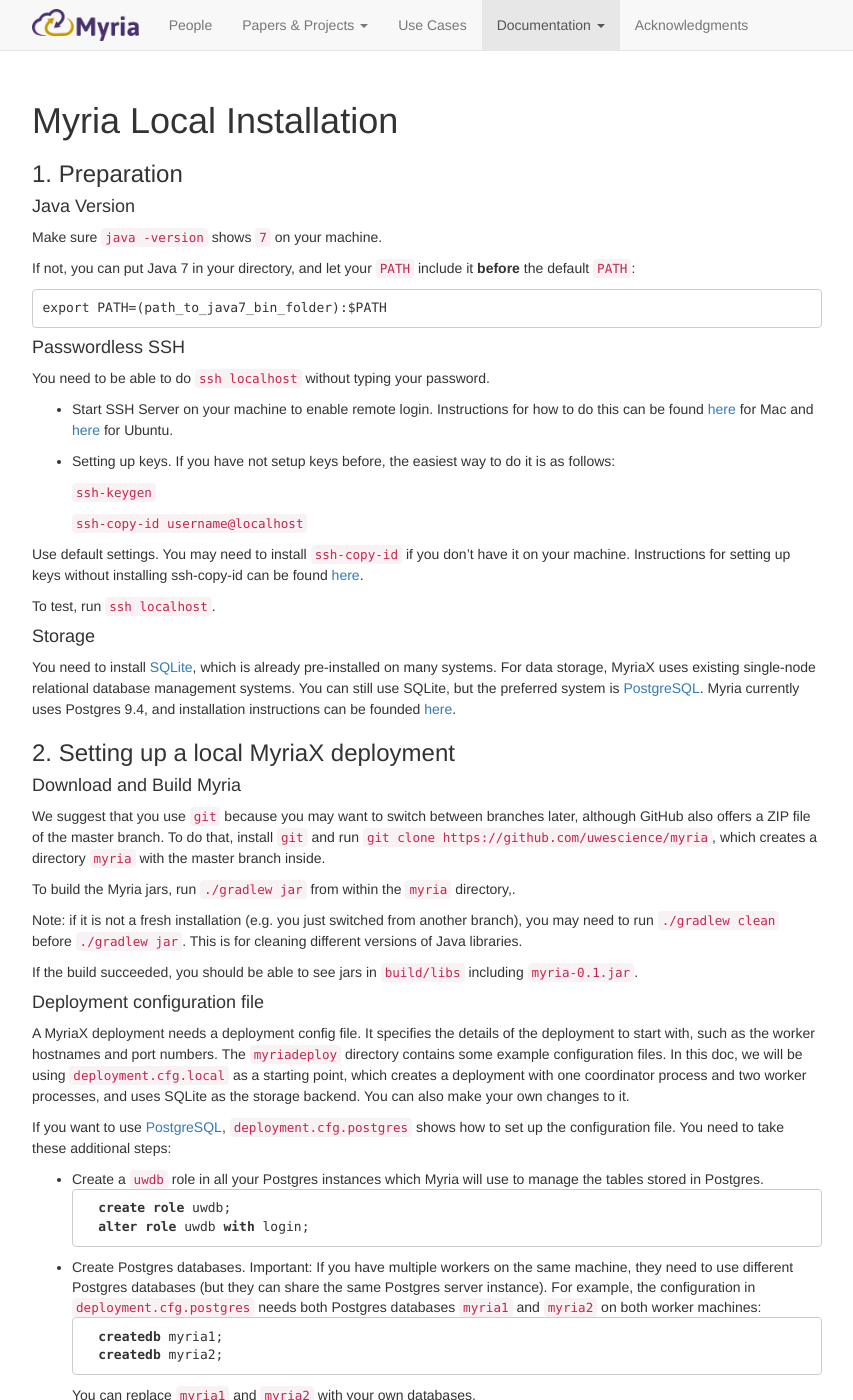
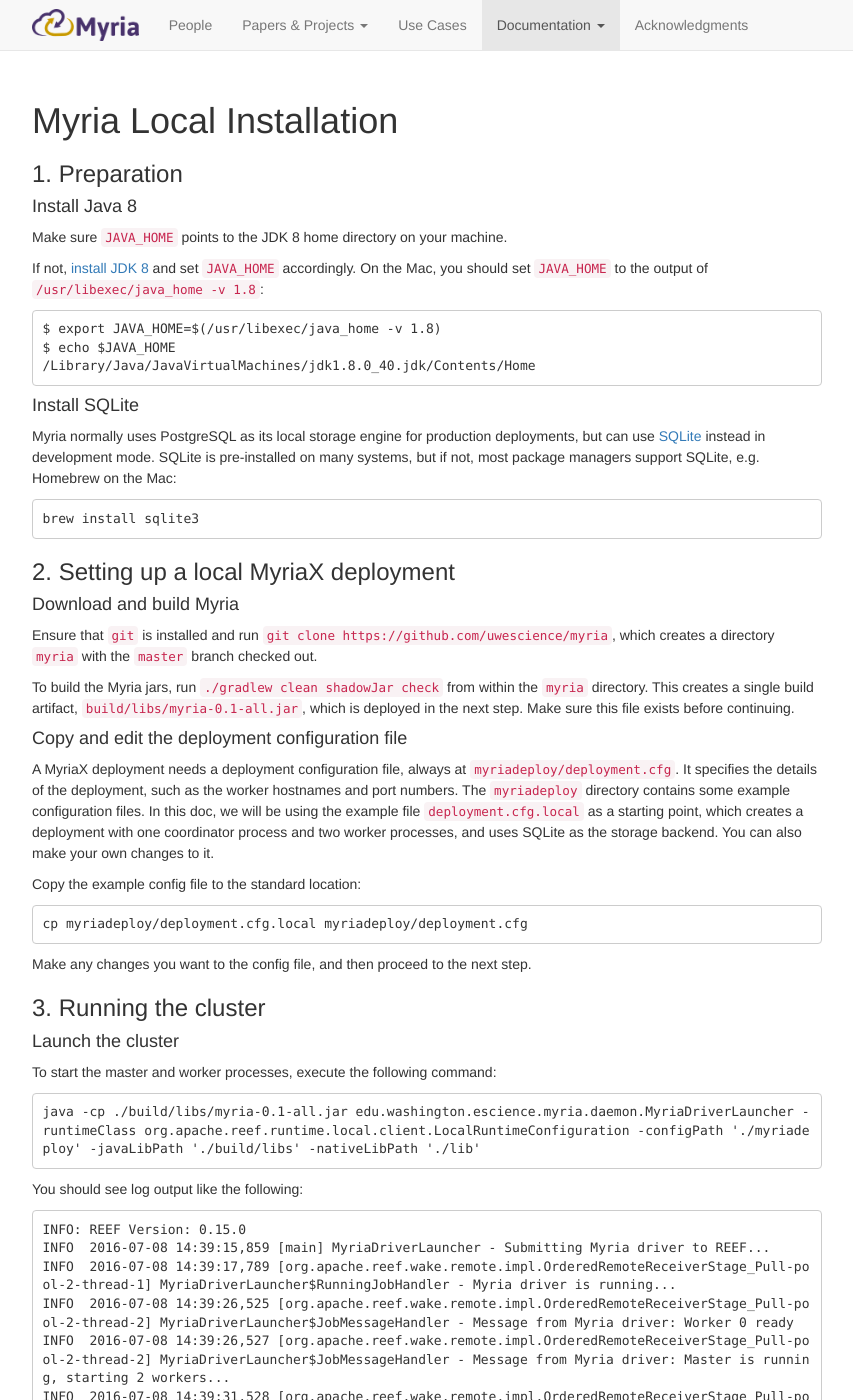
Before and after one commit to uwescience/myria-website, a Jekyll site: the page built from docs/myriax/index.markdown, in a window 1280 px wide and 1400 px high. Shown: the whole window, without its empty margins (213-1066 px from the left). Built offline with Jekyll 4.4.1, drawn with Linux system fonts in a browser that asks for light colours; nearby versions of some CDN libraries; Markdown is read by kramdown in place of the engine named in the settings; some of the changed text lies outside the part shown.

Commit message:
Update for REEF port

````diff
--- a/docs/myriax/index.markdown
+++ b/docs/myriax/index.markdown
@@ -10,151 +10,99 @@
 
 ### 1. Preparation
 
-#### Java Version
+#### Install Java 8
 
-Make sure `java -version` shows `7` on your machine.
+Make sure `JAVA_HOME` points to the JDK 8 home directory on your machine.
 
-If not, you can put Java 7 in your directory, and let your `PATH` include it **before** the default `PATH`:
+If not, [install JDK 8](http://www.oracle.com/technetwork/java/javase/downloads/jdk8-downloads-2133151.html) and set `JAVA_HOME` accordingly. On the Mac, you should set `JAVA_HOME` to the output of `/usr/libexec/java_home -v 1.8`:
 
-    export PATH=(path_to_java7_bin_folder):$PATH
+```
+$ export JAVA_HOME=$(/usr/libexec/java_home -v 1.8)
+$ echo $JAVA_HOME
+/Library/Java/JavaVirtualMachines/jdk1.8.0_40.jdk/Contents/Home
+```
 
-#### Passwordless SSH
+#### Install SQLite
 
-You need to be able to do `ssh localhost` without typing your password.
+Myria normally uses PostgreSQL as its local storage engine for production deployments, but can use [SQLite](http://www.sqlite.org/) instead in development mode. SQLite is pre-installed on many systems, but if not, most package managers support SQLite, e.g. Homebrew on the Mac:
 
- - Start SSH Server on your machine to enable remote login. Instructions
-for how to do this can be found [here](http://osxdaily.com/2011/09/30/remote-login-ssh-server-mac-os-x/) for Mac
-and [here](https://help.ubuntu.com/community/SSH/OpenSSH/Configuring) for Ubuntu.
-
- - Setting up keys. If you have not setup keys before, the easiest way to do it is as follows:
-
-    `ssh-keygen`
-
-    `ssh-copy-id username@localhost`
-
-Use default settings. You may need to install `ssh-copy-id` if you don't have it on your machine.
-Instructions for setting up keys without installing ssh-copy-id can be found [here](http://osxdaily.com/2012/05/25/how-to-set-up-a-password-less-ssh-login/).
-
-To test, run `ssh localhost`.
-
-#### Storage
-
-You need to install [SQLite](http://www.sqlite.org/), which is already pre-installed on many systems.
-For data storage, MyriaX uses existing single-node relational database management systems.
-You can still use SQLite, but the preferred system is [PostgreSQL](http://www.postgresql.org/).
-Myria currently uses Postgres 9.4, and installation instructions can be founded [here](http://www.postgresql.org/download/).
+```
+brew install sqlite3
+```
 
 ### 2. Setting up a local MyriaX deployment
 
-#### Download and Build Myria
+#### Download and build Myria
 
-We suggest that you use `git` because you may want to switch between branches later, although GitHub also offers a ZIP file of the master branch.
-To do that, install `git` and run `git clone https://github.com/uwescience/myria`,
-which creates a directory `myria` with the master branch inside.
+Ensure that `git` is installed and run `git clone https://github.com/uwescience/myria`,
+which creates a directory `myria` with the `master` branch checked out.
 
-To build the Myria jars, run `./gradlew jar` from within the `myria` directory,.
+To build the Myria jars, run `./gradlew clean shadowJar check` from within the `myria` directory. This creates a single build artifact, `build/libs/myria-0.1-all.jar`, which is deployed in the next step. Make sure this file exists before continuing.
 
-Note: if it is not a fresh installation (e.g. you just switched from another branch),
-you may need to run `./gradlew clean` before `./gradlew jar`. This is for cleaning different versions of Java libraries.
+#### Copy and edit the deployment configuration file
 
-If the build succeeded, you should be able to see jars in `build/libs` including `myria-0.1.jar`.
+A MyriaX deployment needs a deployment configuration file, always at `myriadeploy/deployment.cfg`. It specifies the details of the
+deployment, such as the worker hostnames and port numbers.
+The `myriadeploy` directory contains some example configuration files.
+In this doc, we will be using the example file `deployment.cfg.local` as a starting point, which creates a deployment with one coordinator process and two worker processes, and uses SQLite as the storage backend. You can also make your own changes to it.
 
-#### Deployment configuration file
+Copy the example config file to the standard location:
 
-A MyriaX deployment needs a deployment config file. It specifies the details of the
-deployment to start with, such as the worker hostnames and port numbers.
-The `myriadeploy` directory contains some example configuration files.
-In this doc, we will be using `deployment.cfg.local` as a starting point, which creates
-a deployment with one coordinator process and two worker processes, and uses
-SQLite as the storage backend. You can also make your own changes to it.
+```
+cp myriadeploy/deployment.cfg.local myriadeploy/deployment.cfg
+```
 
-If you want to use [PostgreSQL](www.postgresql.org),
-`deployment.cfg.postgres` shows how to set up the configuration file.
-You need to take these additional steps:
-
-- Create a `uwdb` role in all your Postgres instances which Myria will use to manage the
-tables stored in Postgres.
-    ```sql
-    create role uwdb;
-    alter role uwdb with login;
-    ```
-
-- Create Postgres databases. Important: If you have multiple workers
-on the same machine, they need to use different Postgres databases
-(but they can share the same Postgres server instance). For example,
-the configuration in `deployment.cfg.postgres` needs both Postgres
-databases `myria1` and `myria2` on both worker machines:
-    ```sql
-    createdb myria1;
-    createdb myria2;
-    ```
-You can replace `myria1` and `myria2` with your own databases.
-
-- (Optional) Should you wish Myria to connect via an alternate port, add the
-following key/value pair to the `[deployment]` section of your Myria deployment file:
-    ```
-    database_port = [custom_port_number]
-    ```
+Make any changes you want to the config file, and then proceed to the next step.
 
 ### 3. Running the cluster
 
-#### Setup the working directories and catalogs
-
-The following commands are located in the `myriadeploy` directory:
-
-    cd myriadeploy
-
-Before we can launch the cluster and run queries, we need to setup the catalog and
-the working directories. These initialization steps are automated and executed by the `setup_cluster.py` script.
-
-To initialize (or re-initialize) a new Myria cluster configuration, execute the following command:
-
-    ./setup_cluster.py deployment.cfg.local --clean-catalog
-
-This will create the catalog and the working directories in `/tmp/myria/twoNodeLocalParallel".
-Notice that this **overwrites** the catalogs: all information about previously ingested relations will be removed.
-If you only want to update the jars without losing information in the catalog, run:
-
-    ./setup_cluster.py deployment.cfg.local
-
 #### Launch the cluster
 
-To start the master and the worker processes, execute the following command
+To start the master and worker processes, execute the following command:
 
-    ./launch_cluster.sh deployment.cfg.local
+```
+java -cp ./build/libs/myria-0.1-all.jar edu.washington.escience.myria.daemon.MyriaDriverLauncher -runtimeClass org.apache.reef.runtime.local.client.LocalRuntimeConfiguration -configPath './myriadeploy' -javaLibPath './build/libs' -nativeLibPath './lib'
+```
 
-This command will output things like the following:
+You should see log output like the following:
 
-    starting master
-    ...
-    Waiting for the master to be up...
-
-If everything is okay, it will start the workers:
-
-    starting workers
-    2 = localhost
-    1 = localhost
+```
+INFO: REEF Version: 0.15.0
+INFO  2016-07-08 14:39:15,859 [main] MyriaDriverLauncher - Submitting Myria driver to REEF...
+INFO  2016-07-08 14:39:17,789 [org.apache.reef.wake.remote.impl.OrderedRemoteReceiverStage_Pull-pool-2-thread-1] MyriaDriverLauncher$RunningJobHandler - Myria driver is running...
+INFO  2016-07-08 14:39:26,525 [org.apache.reef.wake.remote.impl.OrderedRemoteReceiverStage_Pull-pool-2-thread-2] MyriaDriverLauncher$JobMessageHandler - Message from Myria driver: Worker 0 ready
+INFO  2016-07-08 14:39:26,527 [org.apache.reef.wake.remote.impl.OrderedRemoteReceiverStage_Pull-pool-2-thread-2] MyriaDriverLauncher$JobMessageHandler - Message from Myria driver: Master is running, starting 2 workers...
+INFO  2016-07-08 14:39:31,528 [org.apache.reef.wake.remote.impl.OrderedRemoteReceiverStage_Pull-pool-2-thread-2] MyriaDriverLauncher$JobMessageHandler - Message from Myria driver: Worker 2 ready
+INFO  2016-07-08 14:39:36,530 [org.apache.reef.wake.remote.impl.OrderedRemoteReceiverStage_Pull-pool-2-thread-2] MyriaDriverLauncher$JobMessageHandler - Message from Myria driver: Worker 1 ready
+INFO  2016-07-08 14:39:36,532 [org.apache.reef.wake.remote.impl.OrderedRemoteReceiverStage_Pull-pool-2-thread-2] MyriaDriverLauncher$JobMessageHandler - Message from Myria driver: All 2 workers running, ready for queries...
+```
 
 #### Check the cluster status
 
-- Query which workers the master knows about.
+Query which workers the master knows about.
 
-    `curl -i localhost:8753/workers`
+```
+$ curl localhost:8753/workers
+{"1":"localhost:9001","2":"localhost:9002"}
+```
 
-- Query which workers are alive. They better match what's in `deployment.cfg.local`!
+Query which workers are alive. They should match the output of the previous command!
 
-    `curl -i localhost:8753/workers/alive`
+```
+$ curl localhost:8753/workers/alive
+[1,2]
+```
 
-### 4. Using the cluster
+### 4. Using the REST API
 
 To execute queries, we send requests to the coordinator using the coordinator's REST API.
 The coordinator takes query plans in JSON format as input.
 
 We illustrate the basic functionality using examples in the directory
 `jsonQueries/getting_started`. The  `jsonQueries` directory contains additional examples.
-The documentation of the full set of REST APIs can be founded [here](http://docs.myriarest.apiary.io/).
+The documentation of the full set of REST APIs can be found [here](http://docs.myriarest.apiary.io/).
 
-#### Ingest some data.
+#### Ingest a dataset
 
 To ingest tables that are not very large, we can send the data directly to the coordinator through the REST API.
 Here we use `ingest_smallTable.json` as the example.
@@ -163,52 +111,81 @@
     "columnTypes" : ["LONG_TYPE", "LONG_TYPE"],
     "columnNames" : ["col1", "col2"]
 
-To ingest it:
+To ingest the file (you will need to change the path to your source data file in `ingest_smallTable.json`):
 
+    cd jsonQueries/getting_started
+    vi ./ingest_smallTable.json
     curl -i -XPOST localhost:8753/dataset -H "Content-type: application/json"  -d @./ingest_smallTable.json
 
-You may need to change the path to your source data file in `ingest_smallTable.json`.
+To ingest a large dataset in parallel, one way is to use the `load` function in
+[MyriaL](http://myria.cs.washington.edu/docs/myrial.html), which generates a parallel ingest query plan automatically.
+You can also use it to ingest data from a URL, such as a location in HDFS or S3.
 
-To ingest a large dataset in parallel, one way is to use the `load` function in
-[MyriaL](http://myria.cs.washington.edu/docs/myriaql.html), which generates a parallel ingest query plan automatically.
-You can also use it to ingest data from an URL, for example, a location in HDFS or S3.
-
-#### Run a query.
+#### Run a query
 
     curl -i -XPOST localhost:8753/query -H "Content-type: application/json"  -d @./global_join.json
 
-The Datalog expression of this query is specified in `global_join.json`. The SQL equivalence is:
+The Datalog expression of this query is specified in `global_join.json`. The SQL equivalent is:
 
-    Select t1.col1, t2.col2
-    From smallTable as t1, smallTable as t2
-    Where t1.col2 = t2.col1;
+    SELECT t1.col1, t2.col2
+    FROM smallTable AS t1, smallTable AS t2
+    WHERE t1.col2 = t2.col1;
 
 This query writes results back to the backend storage in a relation called `smallTable_join_smallTable`.
-You should be able to find the resulting tables in your databases. The table name is specified in the
+You should be able to find the resulting tables in your SQLite databases (using the `sqlite3` command-line tool). The table name is specified in the
 `DbInsert` operator, which you can modify.
 
-#### Download a dataset.
+#### Download a dataset
 
-    curl -i localhost:8753/dataset/user-jwang/program-global_join/relation-smallTable_join_smallTable/data
+    curl localhost:8753/dataset/user-jwang/program-global_join/relation-smallTable_join_smallTable/data
 
-This will download the table `smallTable_join_smallTable` in CSV format. JSON and TSV are also supported, to do that, specify the format as the following:
+This will download the table `smallTable_join_smallTable` in CSV format. JSON and TSV are also supported:
 
-    curl -i localhost:8753/dataset/user-jwang/program-global_join/relation-smallTable_join_smallTable/data?format=json
+    curl 'localhost:8753/dataset/user-jwang/program-global_join/relation-smallTable_join_smallTable/data?format=json'
 
-### 5. Shutdown the cluster
+    curl 'localhost:8753/dataset/user-jwang/program-global_join/relation-smallTable_join_smallTable/data?format=tsv'
 
-Shutdown the whole cluster via the REST API:
+### 5. Using the MyriaWeb interface
 
-    curl -i localhost:8753/server/shutdown
+#### Install the Google App Engine SDK
 
-This will shutdown everything, including the master and all the workers.
+Download and install the [Google App Engine SDK](https://cloud.google.com/appengine/downloads#Google_App_Engine_SDK_for_Python). Make sure the development server exists in your `PATH`:
 
-If there was an error in any query, ingesting data, etc., then the cluster might freeze and
-most commands that involve workers (e.g., queries, ingestion, and shutdown) would not work. You can
-force-quit all machines:
+```
+$ which dev_appserver.py
+/usr/local/bin/dev_appserver.py
+```
 
-    ./stop_all_by_force deployment.cfg.local
+#### Download and install `myria-web`
 
-This will go to all the nodes, find the master/worker processes under your username, and kill them. Alternatively, you can also restart the cluster with the following REST call:
+- Clone the `myria-web` repository:
 
-    curl -i localhost:8753/server/restart
+```
+git clone https://github.com/uwescience/myria-web
+```
+
+- Set up the `myria-web` application:
+
+```
+cd myria-web
+git submodule update --init --recursive
+pushd submodules/raco
+python setup.py install
+popd
+```
+- Launch the `myria-web` application:
+
+```
+$ dev_appserver.py ./appengine
+INFO     2016-07-08 22:57:28,888 api_server.py:204] Starting API server at: http://localhost:61792
+INFO     2016-07-08 22:57:28,892 dispatcher.py:197] Starting module "default" running at: http://localhost:8080
+INFO     2016-07-08 22:57:28,895 admin_server.py:118] Starting admin server at: http://localhost:8000
+```
+
+####  Launch the MyriaWeb interface
+
+Point your browser to <http://localhost:8080>. Try running the sample queries in the "Examples" tab of the right-hand pane. Click on the "Datasets" menu of the navigation bar and try downloading a dataset.
+
+### 6. Shutting down the cluster
+
+To shut down the master and worker processes, simply kill the Java process you started in step 3. All child processes, including the master and worker processes, will be automatically terminated.
````
